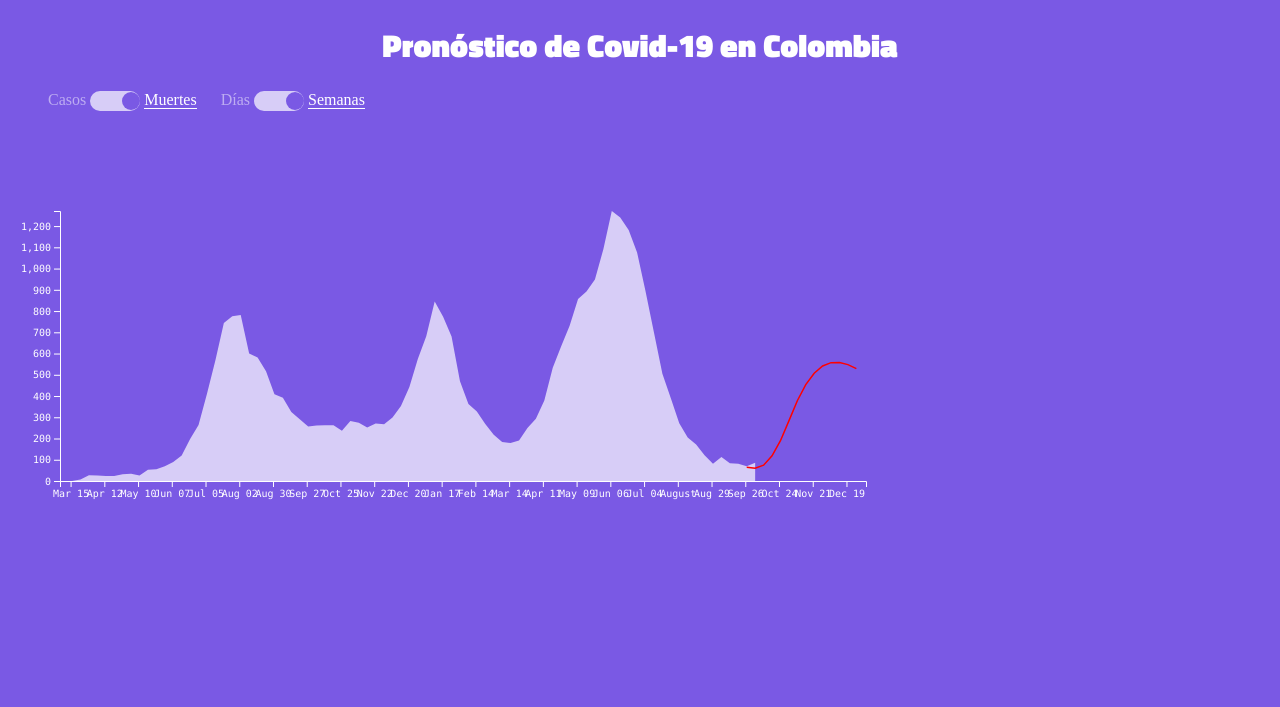
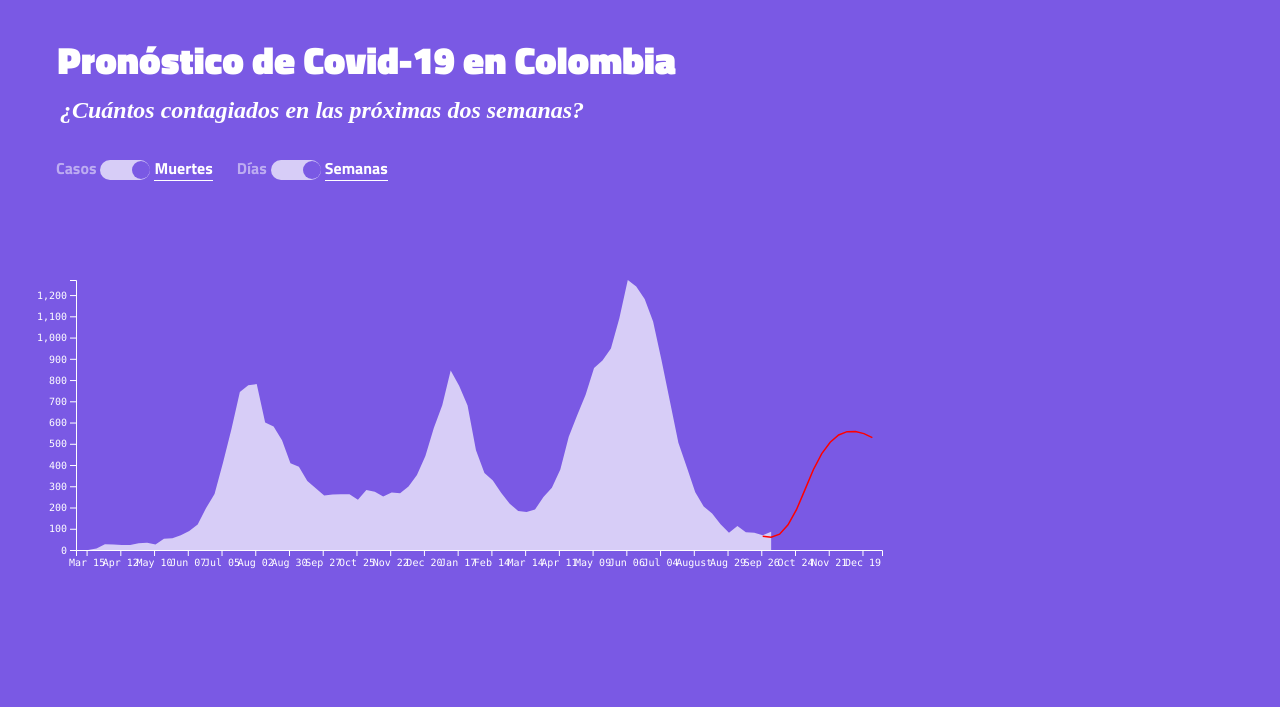
Before and after one commit to enflujo/colev-pronostico-covid19, a website built with webpack: page src/index.html in a window 1280 px wide. Shown: the top 707 px of the page. Built offline with nearby package versions, Linux system fonts and the light colour scheme.

Commit message:
Subtítulo y márgenes laterales

```diff
--- a/src/index.html
+++ b/src/index.html
@@ -14,7 +14,9 @@
   </head>
   <body>
     <header>
-      <h1>Pronóstico de Covid-19 en Colombia</h1>
+      <h1 id="tituloPrincipal">Pronóstico de Covid-19 en Colombia</h1>
+      <h2 id="subtituloPrincipal">¿Cuántos contagiados en las próximas dos semanas?</h2>
+
 
       <div id="opciones">
         <div class="opcion">
--- a/src/scss/_constantes.scss
+++ b/src/scss/_constantes.scss
@@ -6,7 +6,6 @@ $minPantallaGrande: 1200px;
 
 $fuenteTitulo: 'Titillium Web', sans-serif;
 $fuenteSubtitulo: 'Vollkorn', serif;
-
 $fuenteMono: SFMono-Regular, Menlo, Monaco, Consolas, 'Liberation Mono', 'Courier New', monospace;
 
 $switchAncho: 50px;
--- a/src/scss/estilos.scss
+++ b/src/scss/estilos.scss
@@ -23,9 +23,36 @@
   @import './pantallas/pantallasGrandes';
 }
 
+#tituloPrincipal {
+  font-family: 'Titillium Web', sans-serif;
+  color: #fff;
+  font-weight: 800;
+  font-size: 2.4em;
+  text-align: left;
+  padding-left: 1.5em;
+  padding-bottom: 0.3em;
+  padding-top: 0.3em;
+  padding-right: 1em;
+  line-height: 1.2em;
+}
+
+#subtituloPrincipal {
+  font-family: 'Volkorn';
+  font-style: italic;
+  color: #fff;
+  font-weight: 600;
+  font-size: 1.5em;
+  text-align: left;
+  margin-top: -1em;
+  padding-left: 1.5em;
+  margin-left: 1em;
+  padding-right: 1em;
+}
+
 #leyenda {
-  font-family: Arial, Helvetica, sans-serif;
+  font-family: 'Titillium Web', Arial, Helvetica, sans-serif;
   font-size: 0.9em;
+  font-weight: 400;
   position: fixed;
   border: 2px solid #fff;
   padding: 0.5em;
@@ -128,7 +155,7 @@
 }
 
 .lineaPrincipal {
-  fill: rgba(255, 255, 255, 0.7) // stroke: black;
+  fill: rgba(255, 255, 255, 0.7); // stroke: black;
 }
 
 .lineaPreliminar {
@@ -180,32 +207,28 @@
 
 #opciones {
   display: flex;
-  margin-left: 3em;
+  margin-top: 2em;
+  margin-left: 2em;
+  padding-left: 1.5em;
 
   .opcion {
     margin-right: 1.5em;
   }
 }
 
-h1 {
-  font-family: $fuenteTitulo;
-  color: #fff;
-  font-weight: 800;
-  font-size: 2em;
-  text-align: center;
-}
-
-
 .infoFoco {
   background-color: rgba(255, 235, 109, 0.9);
   color: #7a59e4;
   padding: 10px;
+  line-height: 19px;
   position: absolute;
   width: 200px;
+  height: -webkit-fit-content;
+  height: -moz-fit-content;
   height: fit-content;
   border-radius: 5px;
   z-index: 99;
-  font-family: $fuenteTitulo;
+  font-family: 'Titillium Web', sans-serif;
 }
 
 .lineaFoco {
--- a/src/scss/pantallas/_base.scss
+++ b/src/scss/pantallas/_base.scss
@@ -4,10 +4,11 @@ body {
 
 .eje {
   font-family: $fuenteMono;
-  color: #fff
+  color: #fff;
 }
 
 #grafica {
+  margin-left: 1em;
   width: 95vw;
   height: 65vh;
 }
@@ -42,13 +43,14 @@ body {
 }
 
 .entradaSwitch {
-  &:checked+.switch {}
+  &:checked + .switch {
+  }
 
-  &:checked+.switch::before {
+  &:checked + .switch::before {
     left: $switchAncho - $btnDiametro;
   }
 
-  &:checked+.switch:active::before {
+  &:checked + .switch:active::before {
     box-shadow: 0 2px 8px rgba(0, 0, 0, 0.28), 0 0 0 20px rgba(0, 150, 136, 0.2);
   }
 }
@@ -56,6 +58,7 @@ body {
 .tipoIndicador {
   transition: 0.25s ease-in-out opacity;
   opacity: 0.5;
+  font-family: $fuenteTitulo;
 
   &.seleccionado {
     opacity: 1;
```
